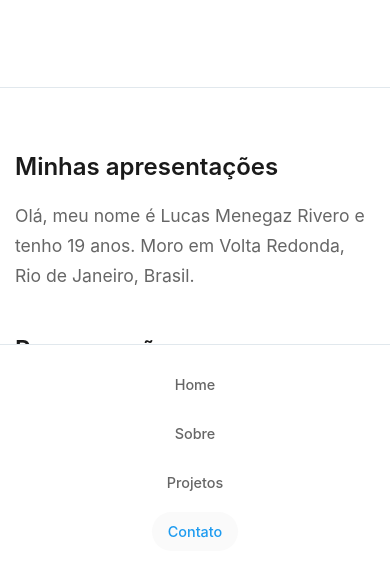
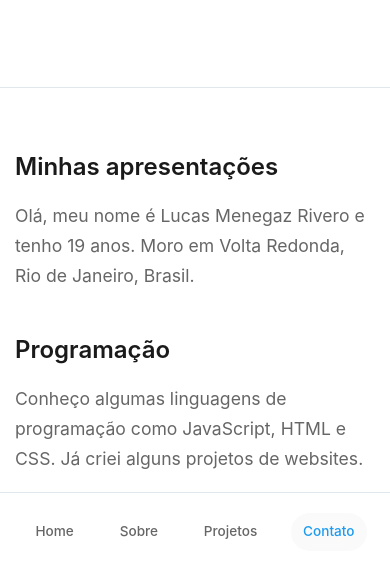
Before and after one commit to 1delet/Portifolio, a plain HTML site: page projetos/portifolio/paginainicial/index.html in a window 390 px wide. Shown: the part 273-837 px from the top of the page. Drawn offline with nearby package versions, Linux system fonts and the light colour scheme.

Commit message:
Update style.css

```diff
--- a/projetos/portifolio/paginainicial/style.css
+++ b/projetos/portifolio/paginainicial/style.css
@@ -559,9 +559,15 @@ body {
   }
 
   .bottom-nav .container {
-    flex-direction: column;
+    display: flex;
+    justify-content: space-around;
     align-items: center;
-    gap: 10px;
+    gap: 5px;
+  }
+
+  .nav-item {
+    font-size: 0.85rem;
+    padding: 8px 12px;
   }
 }
 
```
